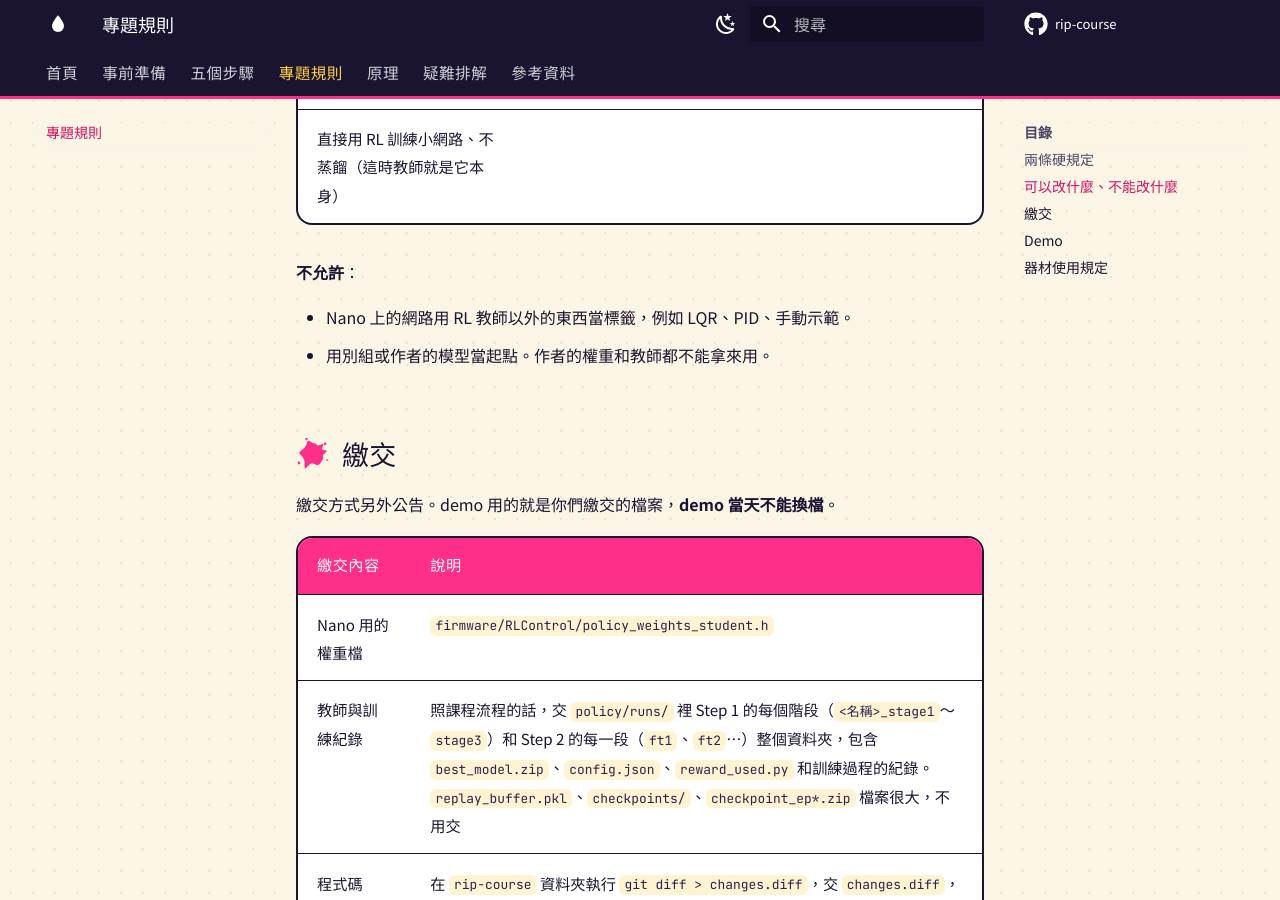
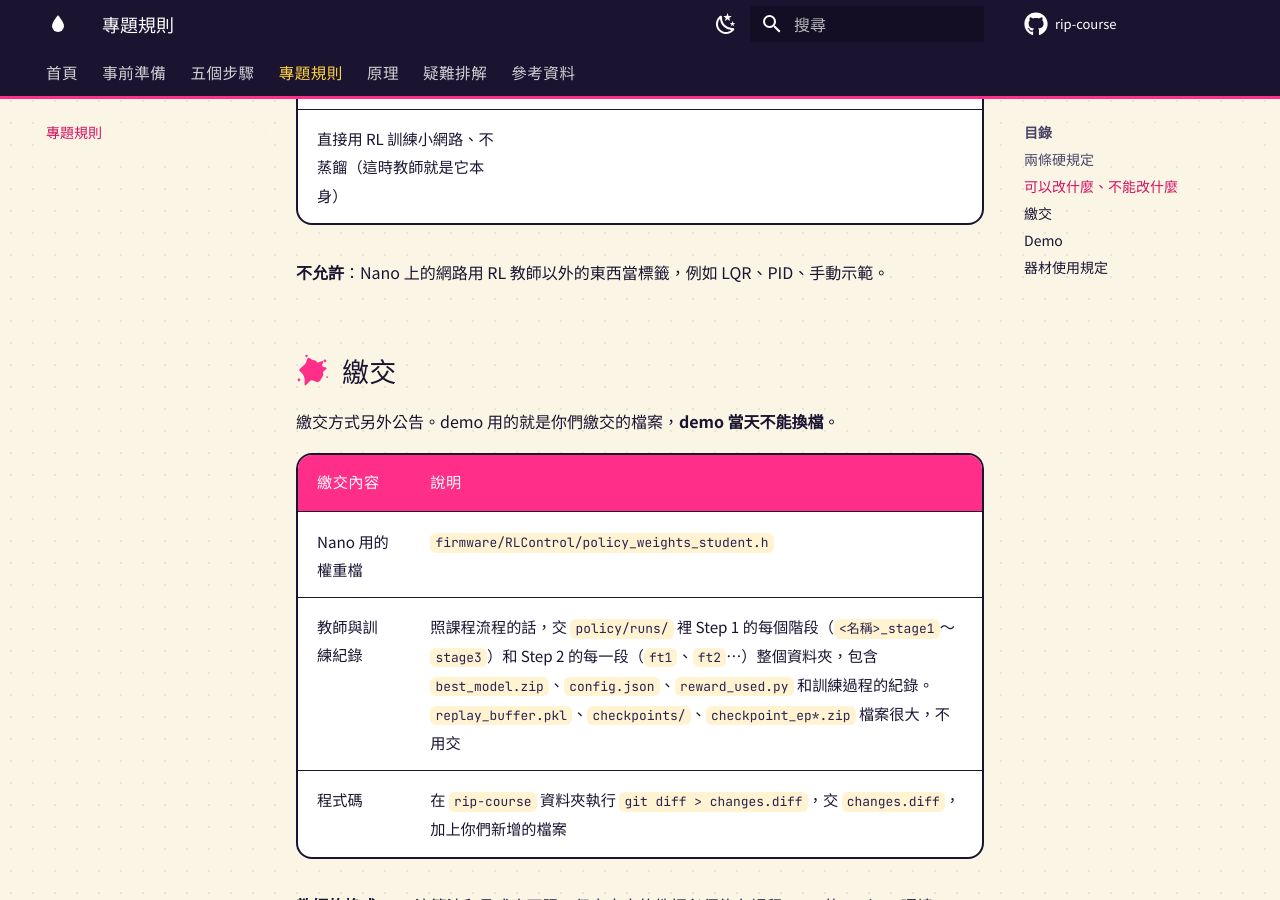
Before and after one commit to Reyes-Lee/rip-course, an MkDocs documentation site: the page built from website/rules.md, in a window 1280 px wide and 900 px high, scrolled down 1318 px. Built offline with MkDocs 1.6.1 and Material for MkDocs 9.7.7, drawn with Linux system fonts in a browser that asks for light colours; nearby versions of some CDN libraries; library files that are not in the unit come from our copies; comment, search, counter and statistics services are not loaded.

Commit message:
Rules: drop the no-author/no-other-group starting model rule
Co-Authored-By: Claude Opus 5.5 <noreply@anthropic.com>

```diff
--- a/website/rules.md
+++ b/website/rules.md
@@ -36,10 +36,7 @@
 | 蒸餾方法、隱藏層大小 H（要守住約 50 Hz 與 30720 bytes） | |
 | 直接用 RL 訓練小網路、不蒸餾（這時教師就是它本身） | |
 
-**不允許**：
-
-- Nano 上的網路用 RL 教師以外的東西當標籤，例如 LQR、PID、手動示範。
-- 用別組或作者的模型當起點。作者的權重和教師都不能拿來用。
+**不允許**：Nano 上的網路用 RL 教師以外的東西當標籤，例如 LQR、PID、手動示範。
 
 ## 繳交 { #submit }
 
```
